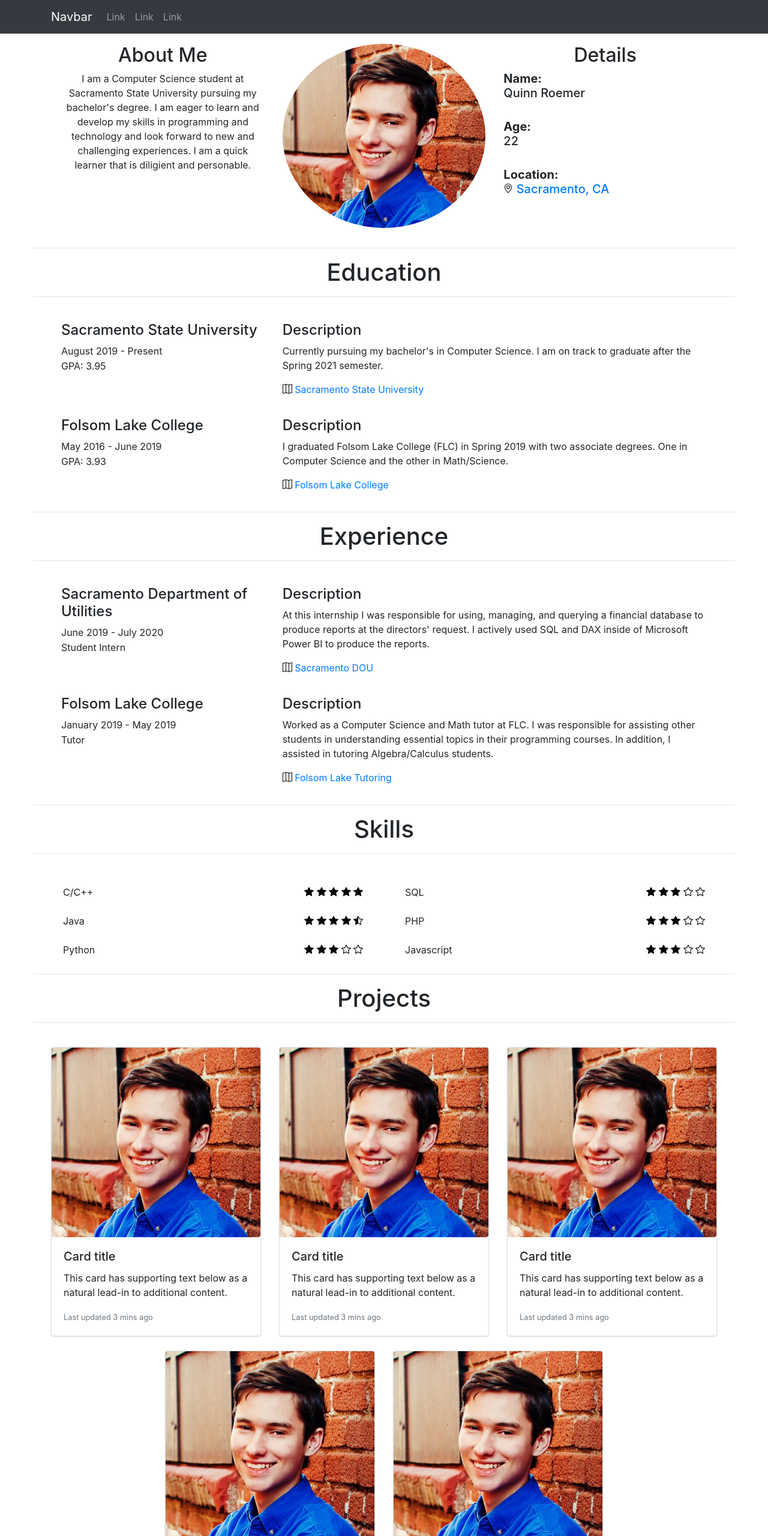
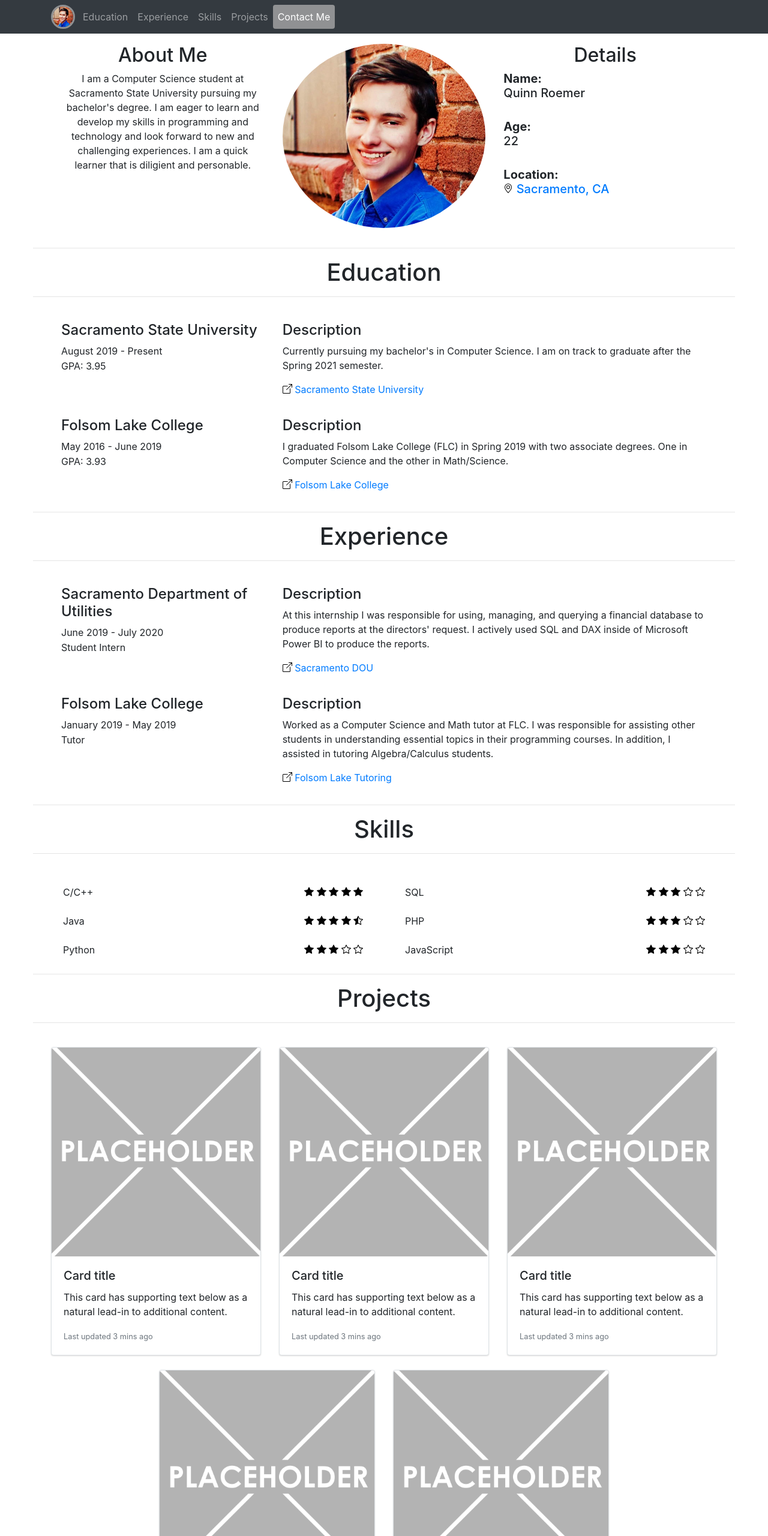
Before and after one commit to Warthog710/Warthog710.github.io, a plain HTML site: page index.html in a window 1280 px wide. Shown: the top 2560 px of the page at 60% size. Drawn offline with nearby package versions, Linux system fonts and the light colour scheme.

Commit message:
format, navbar, icons, links, scroll spy - updates

```diff
--- a/css/stylesheet.css
+++ b/css/stylesheet.css
@@ -1,18 +1,17 @@
 .jumbotron {
-    background:transparent;
-    padding-top:1px;
-    padding-bottom:1px;
-
+  background: transparent;
+  padding-top: 1px;
+  padding-bottom: 1px;
 }
 
 .onePadding {
-    padding-top:1px;
+  padding-top: 1px;
 }
 
 .center {
   margin-left: auto;
   margin-right: auto;
-    display:block
+  display: block
 }
 
 .icon {
@@ -20,11 +19,11 @@
 }
 
 .list-group-item {
-    border:none;
+  border: none;
 }
 
 .card {
-      border:none;
+  border: none;
 }
 
 .border {
@@ -32,7 +31,7 @@
   border-radius: 5px;
   border-width: thick;
   background-color: #fff;
-    box-shadow: 0 1px 2px rgba(0,0,0,0.15);
+  box-shadow: 0 1px 2px rgba(0, 0, 0, 0.15);
   transition: all 0.2s ease-in-out;
 }
 
@@ -45,3 +44,27 @@
 .listHighlight {
   transition: all 0.15s ease-in-out;
 }
+
+.noDecoration, .noDecoration:hover, .noDecoration:visited, .noDecoration:link, .noDecoration:active, .noDecration:focus {
+  text-decoration: none;
+  color: inherit;
+}
+
+.backgroundOnHover {
+  transition: all 0.15s ease-in-out;
+}
+
+.backgroundOnHover:hover {
+  background-color: rgba(175, 175, 175, 0.753);
+  border-radius: 5px;
+}
+
+.nav-pills .nav-link.active, .nav-pills .nav-link.active:hover, .nav-pills .nav-link.active:focus {
+  background-color: rgba(175, 175, 175, 0.753);
+}
+
+.logo {
+  border-radius: 50%;
+  border: 3px solid rgba(175, 175, 175, 0.753);
+  margin-right: 5px;
+}
--- a/index.html
+++ b/index.html
@@ -1,47 +1,44 @@
 <!doctype html>
 <html lang="en">
+
 <head>
   <!-- Required meta tags -->
   <meta charset="utf-8">
   <meta name="viewport" content="width=device-width, initial-scale=1, shrink-to-fit=no">
 
   <!-- Bootstrap CSS -->
-    <link rel="stylesheet" href="https://stackpath.bootstrapcdn.com/bootstrap/4.5.2/css/bootstrap.min.css" integrity="sha384-JcKb8q3iqJ61gNV9KGb8thSsNjpSL0n8PARn9HuZOnIxN0hoP+VmmDGMN5t9UJ0Z" crossorigin="anonymous">
+  <link rel="stylesheet" href="https://stackpath.bootstrapcdn.com/bootstrap/4.5.2/css/bootstrap.min.css"
+    integrity="sha384-JcKb8q3iqJ61gNV9KGb8thSsNjpSL0n8PARn9HuZOnIxN0hoP+VmmDGMN5t9UJ0Z" crossorigin="anonymous">
 
   <!-- Custom CSS -->
   <link rel="stylesheet" href="css/stylesheet.css">
 
   <title>Personal Website</title>
 </head>
-  <body onload="getAge()">
+
+<body onload="getPgRdy()" data-spy="scroll" data-target=".navbar">
 
   <!-- ============================== Start Header ============================== -->
+
   <nav class="navbar navbar-expand-md bg-dark navbar-dark fixed-top">
-        <!-- Brand -->
     <div class="container">
-          <a class="navbar-brand" href="#">Navbar</a>
-
-          <!-- Toggler/collapsibe Button -->
-          <button class="navbar-toggler" type="button" data-toggle="collapse" data-target="#collapsibleNavbar">
+      <a class="" href="#"><img src="images/mugshot.jpg" width="40" height="40" class="logo"></a>
+      <button class="navbar-toggler" type="button" data-toggle="collapse" data-target="#navbarNavAltMarkup"
+        aria-controls="navbarNavAltMarkup" aria-expanded="false" aria-label="Toggle navigation">
         <span class="navbar-toggler-icon"></span>
       </button>
-
-          <!-- Navbar links -->
-          <div class="collapse navbar-collapse" id="collapsibleNavbar">
-            <ul class="navbar-nav">
-              <li class="nav-item">
-                <a class="nav-link" href="#">Link</a>
-              </li>
-              <li class="nav-item">
-                <a class="nav-link" href="#">Link</a>
-              </li>
-              <li class="nav-item">
-                <a class="nav-link" href="#">Link</a>
-              </li>
-            </ul>
+      <div class="collapse navbar-collapse" id="navbarNavAltMarkup">
+        <div class="navbar-nav nav-pills">
+          <a class="nav-item nav-link" href="#education"> Education</a>
+          <a class="nav-item nav-link" href="#experience"> Experience</a>
+          <a class="nav-item nav-link" href="#skills"> Skills</a>
+          <a class="nav-item nav-link" href="#projects"> Projects</a>
+          <a class="nav-item nav-link" href="#contactMe"> Contact Me</a>
+        </div>
       </div>
     </div>
   </nav>
+
   <!-- ============================== End Header ============================== -->
 
   <br>
@@ -54,21 +51,26 @@
     <div class="row">
       <div class="col-lg-4 text-center">
         <h2>About Me</h2>
-            <p class="text-center">I am a Computer Science student at Sacramento State University pursuing my bachelor's degree. I am eager to learn and develop my skills in programming and technology and look forward to new and challenging experiences. I am a quick learner that is diligient and personable.</p>
+        <p class="text-center">I am a Computer Science student at Sacramento State University pursuing my bachelor's
+          degree. I am eager to learn and develop my skills in programming and technology and look forward to new and
+          challenging experiences. I am a quick learner that is diligient and personable.</p>
       </div>
       <div class="center col-lg-4"><img src="images/mugshot.jpg" class="rounded-circle img-fluid center"> </div>
       <div class="col-lg-4 text-center">
         <h2>Details</h2>
         <h5 class="text-left"><strong>Name:</strong><br>Quinn Roemer</h5><br>
-            <h5 class="text-left"><strong>Age:</strong><br><div id="age"></div></h5><br>
-            <h5 class="text-left"><strong>Location:</strong><br><img class="icon" src="icons/geo-alt.svg"><a href="https://www.google.com/maps/place/Sacramento,+CA" target="_blank"> Sacramento, CA</a></h5>
+        <h5 class="text-left"><strong>Age:</strong><br>
+          <div id="age"></div>
+        </h5><br>
+        <h5 class="text-left"><strong>Location:</strong><br><img class="icon" src="icons/geo-alt.svg"><a
+            href="https://www.google.com/maps/place/Sacramento,+CA" target="_blank"> Sacramento, CA</a></h5>
       </div>
     </div>
   </div>
 
   <!-- ============================== End Profile ============================== -->
   <hr class="container">
-      <h1 class="text-center">Education</h1>
+  <h1 class="text-center" id="education">Education</h1>
   <hr class="container">
   <br>
 
@@ -76,10 +78,17 @@
 
   <div class="jumbotron container">
     <div class="row">
-          <div class="col-md-4"><h4>Sacramento State University</h4><p>August 2019 - Present</p><p style="position: relative; bottom: 15px;">GPA: 3.95</p></div>
-          <div class="col-md-8"><h4>Description</h4><p>
-            Currently pursuing my bachelor's in Computer Science. I am on track to graduate after the Spring 2021 semester.</p>
-            <img class="icon" src="icons/map.svg">
+      <div class="col-md-4">
+        <h4>Sacramento State University</h4>
+        <p>August 2019 - Present</p>
+        <p style="position: relative; bottom: 15px;">GPA: 3.95</p>
+      </div>
+      <div class="col-md-8">
+        <h4>Description</h4>
+        <p>
+          Currently pursuing my bachelor's in Computer Science. I am on track to graduate after the Spring 2021
+          semester.</p>
+        <img class="icon" src="icons/box-arrow-up-right.svg">
         <a href="https://www.csus.edu/" target="_blank">Sacramento State University</a>
       </div>
     </div>
@@ -87,10 +96,17 @@
 
   <div class="jumbotron container">
     <div class="row">
-          <div class="col-md-4"><h4>Folsom Lake College</h4><p>May 2016 - June 2019</p><p style="position: relative; bottom: 15px;">GPA: 3.93</p></div>
-          <div class="col-md-8"><h4>Description</h4><p>
-            I graduated Folsom Lake College (FLC) in Spring 2019 with two associate degrees. One in Computer Science and the other in Math/Science.</p>
-            <img class="icon" src="icons/map.svg">
+      <div class="col-md-4">
+        <h4>Folsom Lake College</h4>
+        <p>May 2016 - June 2019</p>
+        <p style="position: relative; bottom: 15px;">GPA: 3.93</p>
+      </div>
+      <div class="col-md-8">
+        <h4>Description</h4>
+        <p>
+          I graduated Folsom Lake College (FLC) in Spring 2019 with two associate degrees. One in Computer Science and
+          the other in Math/Science.</p>
+        <img class="icon" src="icons/box-arrow-up-right.svg">
         <a href="https://flc.losrios.edu/" target="_blank">Folsom Lake College</a>
       </div>
     </div>
@@ -99,7 +115,7 @@
   <!-- ============================== End Education ============================== -->
 
   <hr class="container">
-      <h1 class="text-center">Experience</h1>
+  <h1 class="text-center" id="experience">Experience</h1>
   <hr class="container">
   <br>
 
@@ -107,10 +123,18 @@
 
   <div class="jumbotron container">
     <div class="row">
-          <div class="col-md-4"><h4>Sacramento Department of Utilities</h4><p>June 2019 - July 2020</p><p style="position: relative; bottom: 15px;">Student Intern</p></div>
-          <div class="col-md-8"><h4>Description</h4><p>
-            At this internship I was responsible for using, managing, and querying a financial database to produce reports at the directors' request. I actively used SQL and DAX inside of Microsoft Power BI to produce the reports.</p>
-            <img class="icon" src="icons/map.svg">
+      <div class="col-md-4">
+        <h4>Sacramento Department of Utilities</h4>
+        <p>June 2019 - July 2020</p>
+        <p style="position: relative; bottom: 15px;">Student Intern</p>
+      </div>
+      <div class="col-md-8">
+        <h4>Description</h4>
+        <p>
+          At this internship I was responsible for using, managing, and querying a financial database to produce reports
+          at the directors' request. I actively used SQL and DAX inside of Microsoft Power BI to produce the reports.
+        </p>
+        <img class="icon" src="icons/box-arrow-up-right.svg">
         <a href="https://www.cityofsacramento.org/utilities" target="_blank">Sacramento DOU</a>
       </div>
     </div>
@@ -118,10 +142,18 @@
 
   <div class="jumbotron container">
     <div class="row">
-          <div class="col-md-4"><h4>Folsom Lake College</h4><p>January 2019 - May 2019</p><p style="position: relative; bottom: 15px;">Tutor</p></div>
-          <div class="col-md-8"><h4>Description</h4><p>
-            Worked as a Computer Science and Math tutor at FLC. I was responsible for assisting other students in understanding essential topics in their programming courses. In addition, I assisted in tutoring Algebra/Calculus students.</p>
-            <img class="icon" src="icons/map.svg">
+      <div class="col-md-4">
+        <h4>Folsom Lake College</h4>
+        <p>January 2019 - May 2019</p>
+        <p style="position: relative; bottom: 15px;">Tutor</p>
+      </div>
+      <div class="col-md-8">
+        <h4>Description</h4>
+        <p>
+          Worked as a Computer Science and Math tutor at FLC. I was responsible for assisting other students in
+          understanding essential topics in their programming courses. In addition, I assisted in tutoring
+          Algebra/Calculus students.</p>
+        <img class="icon" src="icons/box-arrow-up-right.svg">
         <a href="https://flc.losrios.edu/student-resources/tutoring" target="_blank">Folsom Lake Tutoring</a>
       </div>
     </div>
@@ -130,17 +162,21 @@
   <!-- ============================== End Experience ============================== -->
 
   <hr class="container">
-      <h1 class="text-center">Skills</h1>
+  <h1 class="text-center" id="skills">Skills</h1>
   <hr class="container">
   <br>
 
   <!-- ============================== Start Skills ============================== -->
 
+
+
   <div class="container">
     <div class="row">
       <div class="col-sm-6">
         <ul class="list-group">
-              <li id="listOne" class="list-group-item d-flex justify-content-between align-items-center" onmouseover='enlargeStars("starOne")' onmouseout='shrinkStars("starOne")'>C/C++
+          <a data-toggle="tooltip" data-placement="right" title="Proficient">
+            <li class="list-group-item d-flex justify-content-between align-items-center backgroundOnHover"
+              onmouseover='enlargeStars("starOne")' onmouseout='shrinkStars("starOne")'>C/C++
               <span>
                 <div id="starOne" class="listHighlight">
                   <img class="icon" src="icons/star-fill.svg">
@@ -149,8 +185,12 @@
                   <img class="icon" src="icons/star-fill.svg">
                   <img class="icon" src="icons/star-fill.svg">
                 </div>
-                </span></li>
-              <li class="list-group-item d-flex justify-content-between align-items-center" onmouseover='enlargeStars("starTwo")' onmouseout='shrinkStars("starTwo")'>Java
+              </span>
+            </li>
+          </a>
+          <a data-toggle="tooltip" data-placement="right" title="Proficient">
+            <li class="list-group-item d-flex justify-content-between align-items-center backgroundOnHover"
+              onmouseover='enlargeStars("starTwo")' onmouseout='shrinkStars("starTwo")'>Java
               <span>
                 <div id="starTwo" class="listHighlight">
                   <img class="icon" src="icons/star-fill.svg">
@@ -159,8 +199,12 @@
                   <img class="icon" src="icons/star-fill.svg">
                   <img class="icon" src="icons/star-half.svg">
                 </div>
-                </span></li>
-              <li class="list-group-item d-flex justify-content-between align-items-center" onmouseover='enlargeStars("starThree")' onmouseout='shrinkStars("starThree")'>Python
+              </span>
+            </li>
+          </a>
+          <a data-toggle="tooltip" data-placement="right" title="Intermediate">
+            <li class="list-group-item d-flex justify-content-between align-items-center backgroundOnHover"
+              onmouseover='enlargeStars("starThree")' onmouseout='shrinkStars("starThree")'>Python
               <span>
                 <div id="starThree" class="listHighlight">
                   <img class="icon" src="icons/star-fill.svg">
@@ -169,12 +213,16 @@
                   <img class="icon" src="icons/star.svg">
                   <img class="icon" src="icons/star.svg">
                 </div>
-                </span></li>
+              </span>
+            </li>
+          </a>
         </ul>
       </div>
       <div class="col-sm-6">
         <ul class="list-group">
-              <li class="list-group-item d-flex justify-content-between align-items-center" onmouseover='enlargeStars("starFour")' onmouseout='shrinkStars("starFour")'>SQL
+          <a data-toggle="tooltip" data-placement="right" title="Intermediate">
+            <li class="list-group-item d-flex justify-content-between align-items-center backgroundOnHover"
+              onmouseover='enlargeStars("starFour")' onmouseout='shrinkStars("starFour")'>SQL
               <span>
                 <div id="starFour" class="listHighlight">
                   <img class="icon" src="icons/star-fill.svg">
@@ -183,8 +231,12 @@
                   <img class="icon" src="icons/star.svg">
                   <img class="icon" src="icons/star.svg">
                 </div>
-                </span></li>
-              <li class="list-group-item d-flex justify-content-between align-items-center" onmouseover='enlargeStars("starFive")' onmouseout='shrinkStars("starFive")'>PHP
+              </span>
+            </li>
+          </a>
+          <a data-toggle="tooltip" data-placement="right" title="Intermediate">
+            <li class="list-group-item d-flex justify-content-between align-items-center backgroundOnHover"
+              onmouseover='enlargeStars("starFive")' onmouseout='shrinkStars("starFive")'>PHP
               <span>
                 <div id="starFive" class="listHighlight">
                   <img class="icon" src="icons/star-fill.svg">
@@ -193,8 +245,12 @@
                   <img class="icon" src="icons/star.svg">
                   <img class="icon" src="icons/star.svg">
                 </div>
-                </span></li>
-              <li class="list-group-item d-flex justify-content-between align-items-center" onmouseover='enlargeStars("starSix")' onmouseout='shrinkStars("starSix")'>Javascript
+              </span>
+            </li>
+          </a>
+          <a data-toggle="tooltip" data-placement="right" title="Intermediate">
+            <li class="list-group-item d-flex justify-content-between align-items-center backgroundOnHover"
+              onmouseover='enlargeStars("starSix")' onmouseout='shrinkStars("starSix")'>JavaScript
               <span>
                 <div id="starSix" class="listHighlight">
                   <img class="icon" src="icons/star-fill.svg">
@@ -203,7 +259,9 @@
                   <img class="icon" src="icons/star.svg">
                   <img class="icon" src="icons/star.svg">
                 </div>
-                </span></li>
+              </span>
+            </li>
+          </a>
         </ul>
       </div>
     </div>
@@ -212,7 +270,7 @@
   <!-- ============================== End Skills ============================== -->
 
   <hr class="container">
-      <h1 class="text-center">Projects</h1>
+  <h1 class="text-center" id="projects">Projects</h1>
   <hr class="container">
   <br>
 
@@ -220,57 +278,66 @@
 
   <div class="container">
     <div class="row justify-content-center">
-          <div class="card col-sm-4 mb-4">
+      <a href="projects/project.html" class="noDecoration">
+        <div class="card col-md-4 mb-4">
           <div id="card0" class="border rounded" onmouseover="addShadow(this.id)" onmouseout="removeShadow(this.id)">
-              <img class="card-img-top rounded" src="images/mugshot.jpg" alt="Card image cap">
+            <img class="card-img-top rounded" src="images/placeHolder.png" alt="Card image cap">
             <div class="card-body">
               <h5 class="card-title">Card title</h5>
               <p class="card-text">This card has supporting text below as a natural lead-in to additional content.</p>
               <p class="card-text"><small class="text-muted">Last updated 3 mins ago</small></p>
             </div>
           </div>
+      </a>
     </div>
-          <div class="card col-sm-4 mb-4">
+    <a href="projects/project.html" class="noDecoration">
+      <div class="card col-md-4 mb-4">
         <div id="card1" class="border rounded" onmouseover="addShadow(this.id)" onmouseout="removeShadow(this.id)">
-              <img class="card-img-top rounded" src="images/mugshot.jpg" alt="Card image cap">
+          <img class="card-img-top rounded" src="images/placeHolder.png" alt="Card image cap">
           <div class="card-body">
             <h5 class="card-title">Card title</h5>
             <p class="card-text">This card has supporting text below as a natural lead-in to additional content.</p>
             <p class="card-text"><small class="text-muted">Last updated 3 mins ago</small></p>
           </div>
         </div>
+    </a>
   </div>
-          <div class="card col-sm-4 mb-4">
+  <a href="projects/project.html" class="noDecoration">
+    <div class="card col-md-4 mb-4">
       <div id="card2" class="border rounded" onmouseover="addShadow(this.id)" onmouseout="removeShadow(this.id)">
-              <img class="card-img-top rounded" src="images/mugshot.jpg" alt="Card image cap">
+        <img class="card-img-top rounded" src="images/placeHolder.png" alt="Card image cap">
         <div class="card-body">
           <h5 class="card-title">Card title</h5>
           <p class="card-text">This card has supporting text below as a natural lead-in to additional content.</p>
           <p class="card-text"><small class="text-muted">Last updated 3 mins ago</small></p>
         </div>
       </div>
-          </div>
+  </a>
   </div>
   <div class="row justify-content-center">
-          <div class="card col-sm-4 mb-4">
+    <a href="projects/project.html" class="noDecoration">
+      <div class="card col-md-4 mb-4">
         <div id="card3" class="border rounded" onmouseover="addShadow(this.id)" onmouseout="removeShadow(this.id)">
-              <img class="card-img-top rounded" src="images/mugshot.jpg" alt="Card image cap">
+          <img class="card-img-top rounded" src="images/placeHolder.png" alt="Card image cap">
           <div class="card-body">
             <h5 class="card-title">Card title</h5>
             <p class="card-text">This card has supporting text below as a natural lead-in to additional content.</p>
             <p class="card-text"><small class="text-muted">Last updated 3 mins ago</small></p>
           </div>
         </div>
+    </a>
   </div>
-          <div class="card col-sm-4 mb-4">
+  <a href="projects/project.html" class="noDecoration">
+    <div class="card col-md-4 mb-4">
       <div id="card4" class="border rounded" onmouseover="addShadow(this.id)" onmouseout="removeShadow(this.id)">
-              <img class="card-img-top rounded" src="images/mugshot.jpg" alt="Card image cap">
+        <img class="card-img-top rounded" src="images/placeHolder.png" alt="Card image cap">
         <div class="card-body">
           <h5 class="card-title">Card title</h5>
           <p class="card-text">This card has supporting text below as a natural lead-in to additional content.</p>
           <p class="card-text"><small class="text-muted">Last updated 3 mins ago</small></p>
         </div>
       </div>
+  </a>
   </div>
   </div>
   </div>
@@ -278,7 +345,7 @@
   <!-- ============================== End Projects ============================== -->
 
   <hr class="container">
-      <h1 class="text-center">Contact Me</h1>
+  <h1 class="text-center" id="contactMe">Contact Me</h1>
   <hr class="container">
   <br>
 
@@ -287,17 +354,19 @@
   <!-- ============================== End Contact Me ============================== -->
 
 
-
-
-
-
-
   <!-- Optional JavaScript -->
   <script src="javascript/script.js"></script>
 
   <!-- jQuery first, then Popper.js, then Bootstrap JS -->
-    <script src="https://code.jquery.com/jquery-3.5.1.slim.min.js" integrity="sha384-DfXdz2htPH0lsSSs5nCTpuj/zy4C+OGpamoFVy38MVBnE+IbbVYUew+OrCXaRkfj" crossorigin="anonymous"></script>
-    <script src="https://cdn.jsdelivr.net/npm/popper.js@1.16.1/dist/umd/popper.min.js" integrity="sha384-9/reFTGAW83EW2RDu2S0VKaIzap3H66lZH81PoYlFhbGU+6BZp6G7niu735Sk7lN" crossorigin="anonymous"></script>
-    <script src="https://stackpath.bootstrapcdn.com/bootstrap/4.5.2/js/bootstrap.min.js" integrity="sha384-B4gt1jrGC7Jh4AgTPSdUtOBvfO8shuf57BaghqFfPlYxofvL8/KUEfYiJOMMV+rV" crossorigin="anonymous"></script>
+  <script src="https://code.jquery.com/jquery-3.5.1.slim.min.js"
+    integrity="sha384-DfXdz2htPH0lsSSs5nCTpuj/zy4C+OGpamoFVy38MVBnE+IbbVYUew+OrCXaRkfj"
+    crossorigin="anonymous"></script>
+  <script src="https://cdn.jsdelivr.net/npm/popper.js@1.16.1/dist/umd/popper.min.js"
+    integrity="sha384-9/reFTGAW83EW2RDu2S0VKaIzap3H66lZH81PoYlFhbGU+6BZp6G7niu735Sk7lN"
+    crossorigin="anonymous"></script>
+  <script src="https://stackpath.bootstrapcdn.com/bootstrap/4.5.2/js/bootstrap.min.js"
+    integrity="sha384-B4gt1jrGC7Jh4AgTPSdUtOBvfO8shuf57BaghqFfPlYxofvL8/KUEfYiJOMMV+rV"
+    crossorigin="anonymous"></script>
 </body>
+
 </html>
--- a/javascript/script.js
+++ b/javascript/script.js
@@ -1,27 +1,27 @@
-function getAge()
-{
+function getPgRdy() {
     birthday = new Date(1998, 7, 10);
     var ageDifMs = Date.now() - birthday.getTime();
     var ageDate = new Date(ageDifMs);
     document.getElementById("age").innerHTML = Math.abs(ageDate.getUTCFullYear() - 1970);
+
+    //Enable Bootstrap Tooltips
+    $(document).ready(function () {
+        $("body").tooltip({ selector: '[data-toggle=tooltip]' });
+    });
 }
 
-function addShadow(id)
-{
+function addShadow(id) {
     document.getElementById(id).style.boxShadow = "6px 6px 3px grey";
 }
 
-function removeShadow(id)
-{
+function removeShadow(id) {
     document.getElementById(id).style.boxShadow = "";
 }
 
-function enlargeStars(id)
-{
-        document.getElementById(id).style = "transform: scale(1.2, 1.2)";
+function enlargeStars(id) {
+    document.getElementById(id).style = "transform: scale(1.2, 1.2)";
 }
 
-function shrinkStars(id)
-{
-        document.getElementById(id).style = "transform: scale(1.0, 1.0)";
+function shrinkStars(id) {
+    document.getElementById(id).style = "transform: scale(1.0, 1.0)";
 }
```
Also changed, not shown: projects/project.html (added, +39 -0 lines), icons/box-arrow-up-right.svg (added), icons/map.svg (deleted), images/placeHolder.png (added). Lines whose indentation alone changed are shown as unchanged.
